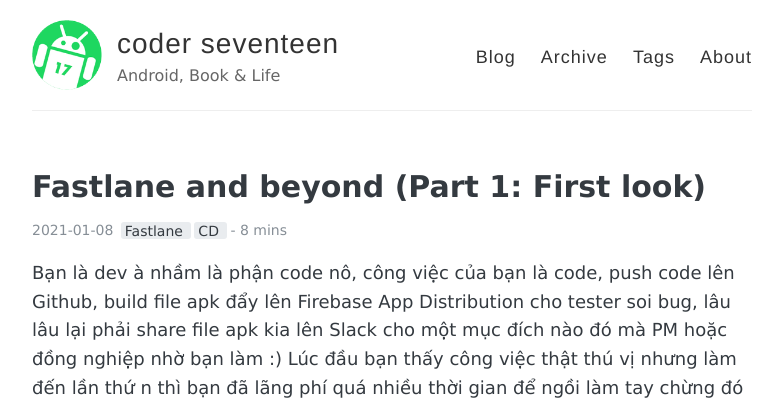
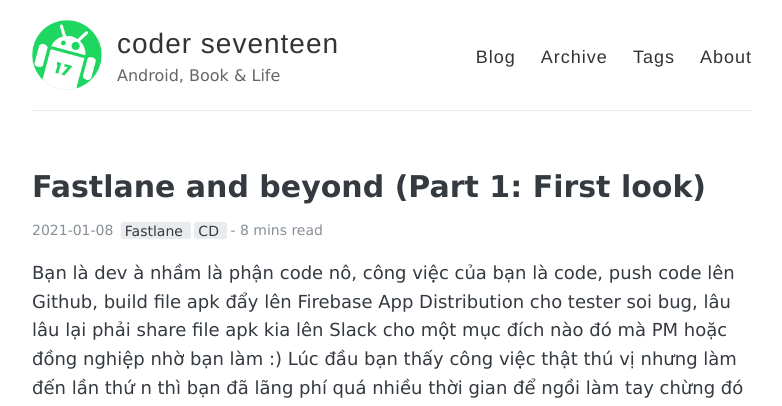
Before and after one commit to coder7eeN/coder7eeN.github.io, a Jekyll site: the page built from _posts/2021-01-08-fastlane-p1-firstlook.md, in a window 1280 px wide and 900 px high. Shown: the top 406 px of the window, without its empty margins (248-1030 px from the left). Built offline with Jekyll 4.4.1, drawn with Linux system fonts in a browser that asks for light colours.

Commit message:
chore: add read time

```diff
--- a/_includes/read-time.html
+++ b/_includes/read-time.html
@@ -1,4 +1,4 @@
 <span class="reading-time" title="Estimate read time">
     {% assign words=include.content | strip_html | number_of_words %}
-    {{ words | divided_by: 180 | plus: 1 }} mins
+    {{ words | divided_by: 180 | plus: 1 }} mins read
 </span>
--- a/index.html
+++ b/index.html
@@ -34,7 +34,7 @@ layout: default
       </div>
 
       <span class="meta">
-        {% include read-time.html content=post.content %} to read -
+        {% include read-time.html content=post.content %} -
       </span>
 
       <a href="{{ site.baseurl }}{{ post.url }}" class="read-more">Read More</a>
```
